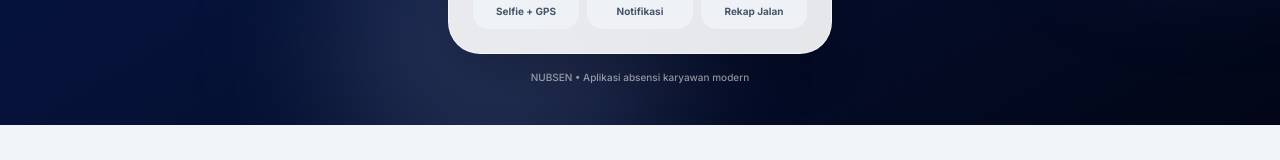
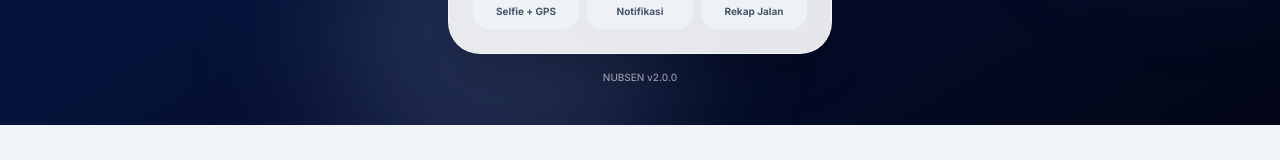
Before and after one commit to uta-003/nubsen, a React (Vite) app: page / in a window 1280 px wide. Shown: the part 614-774 px from the top of the page. Built offline with nearby package versions, Linux system fonts and the light colour scheme; no server answers.

Commit message:
feat: riwayat Alpha otomatis (tanpa absen masuk & pulang) dengan tampilan khusus; footer login memakai nomor versi (v2.0.0)

```diff
--- a/package.json
+++ b/package.json
@@ -1,7 +1,7 @@
 {
   "name": "absensi-app",
   "private": true,
-  "version": "1.0.0",
+  "version": "2.0.0",
   "type": "module",
   "scripts": {
     "dev": "vite",
--- a/src/components/LoginPage.jsx
+++ b/src/components/LoginPage.jsx
@@ -138,7 +138,7 @@ export default function LoginPage({ onLogin }) {
         </div>
 
         <p className="animate-slide-up mt-4 text-center text-[10px] font-medium text-white/60" style={{ animationDelay: '160ms' }}>
-          NUBSEN • Aplikasi absensi karyawan modern
+          NUBSEN v2.0.0
         </p>
       </div>
     </div>
--- a/src/components/Riwayat.jsx
+++ b/src/components/Riwayat.jsx
@@ -1,5 +1,5 @@
 import { useMemo, useState } from 'react'
-import { History as HistoryIcon, Filter, MapPin, Paperclip, Info, Download, ChevronRight, PartyPopper, Loader2, Camera } from 'lucide-react'
+import { History as HistoryIcon, Filter, MapPin, Paperclip, Info, Download, ChevronRight, PartyPopper, Loader2, Camera, UserX } from 'lucide-react'
 import { formatTanggalLengkap, formatTanggalPendek, hariIndo } from '../utils/date'
 import { detailLibur } from '../utils/liburIndonesia'
 import { assetUrl } from '../api'
@@ -243,10 +243,16 @@ export default function Riwayat({ history, toast }) {
                       <PartyPopper size={11} className="mt-0.5 shrink-0" /> {detailLibur(h.tanggal).nama}
                     </p>
                   )}
-                  <p className="mt-0.5 font-mono text-xs text-slate-500 dark:text-slate-400">
-                    Masuk {h.checkIn} • Pulang {h.checkOut}
-                  </p>
-                  {h.keterangan && (
+                  {h.status === 'Alpha' ? (
+                    <p className="mt-0.5 flex items-center gap-1 text-xs font-semibold text-rose-500 dark:text-rose-400">
+                      <UserX size={12} className="shrink-0" /> Tanpa absen masuk &amp; pulang — Alpha otomatis
+                    </p>
+                  ) : (
+                    <p className="mt-0.5 font-mono text-xs text-slate-500 dark:text-slate-400">
+                      Masuk {h.checkIn} • Pulang {h.checkOut}
+                    </p>
+                  )}
+                  {h.keterangan && h.status !== 'Alpha' && (
                     <p className="mt-1.5 flex items-start gap-1 text-xs text-slate-500 dark:text-slate-400">
                       <Info size={12} className="mt-0.5 shrink-0" /> {h.keterangan}
                     </p>
```
